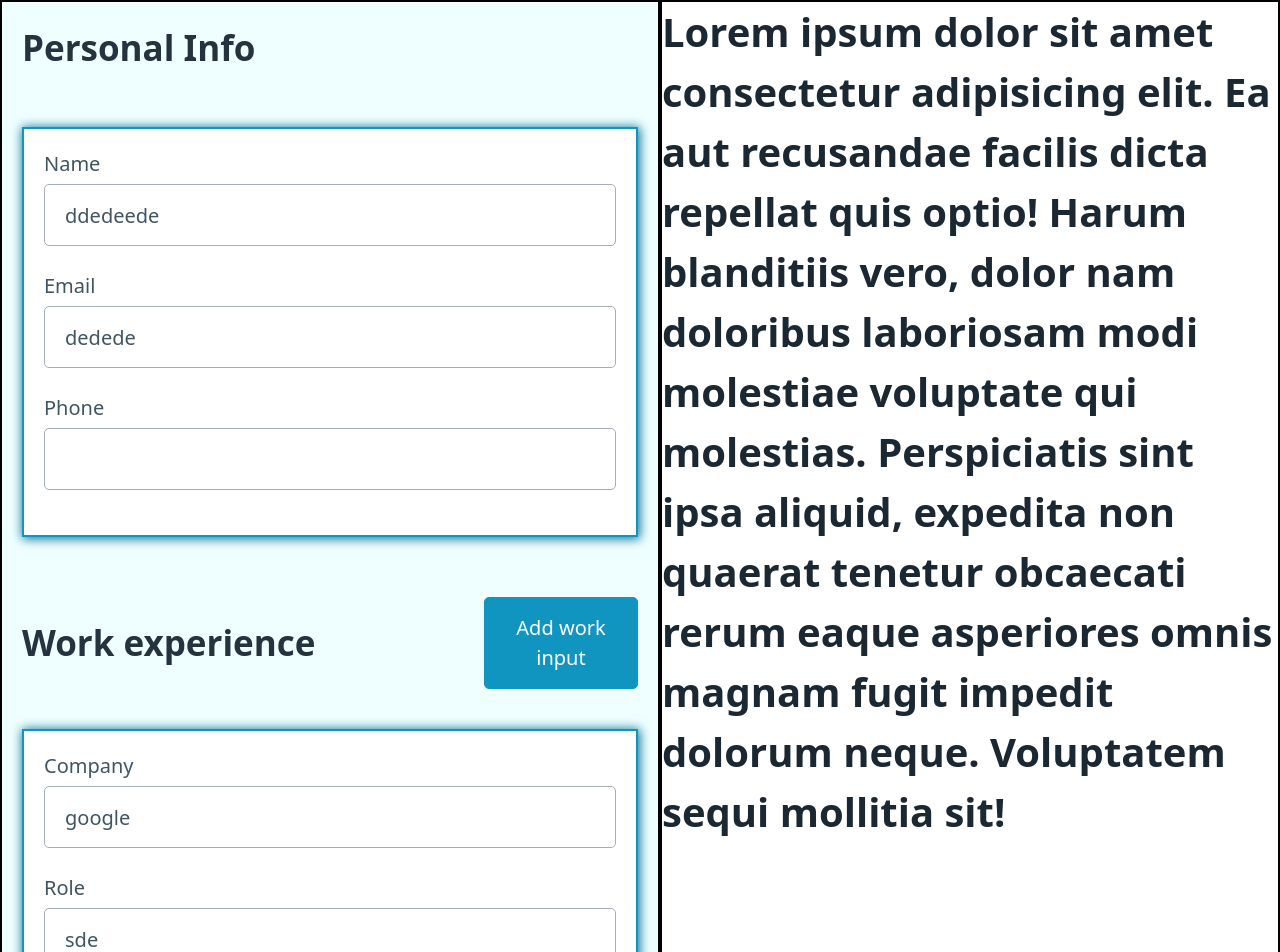
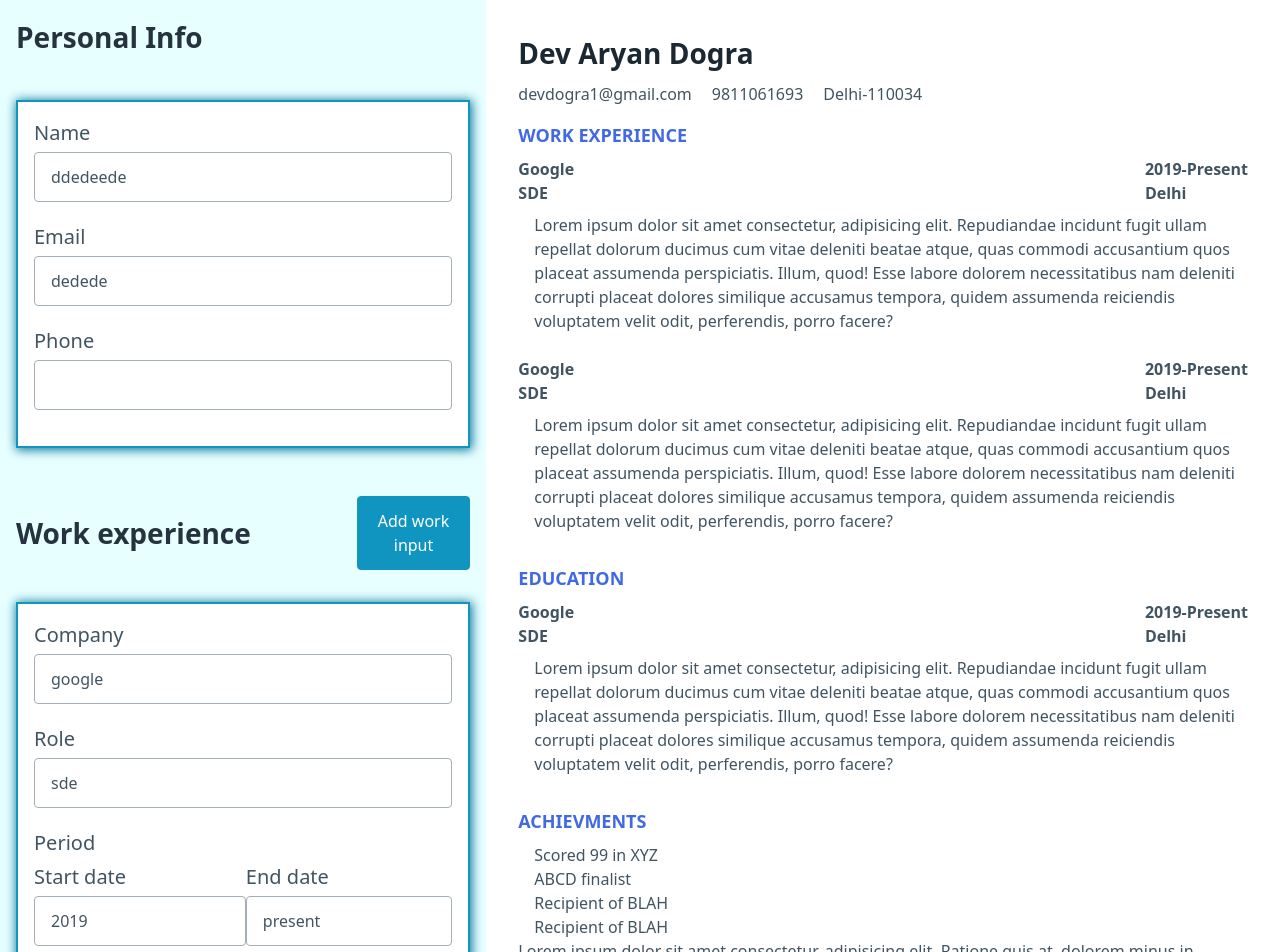
Before and after one commit to devDogra/CV-Generator-Website, a React (Vite) app: page / in a window 1280 px wide. Shown: the top 952 px of the page. Built offline with nearby package versions, Linux system fonts and the light colour scheme.

Commit message:
Finish resume styling

```diff
--- a/src/App.css
+++ b/src/App.css
@@ -1,21 +1,26 @@
+html {
+  background-color: aliceblue;
+  background-color: var(--main-bgc);
+}
+
+:root {
+  --main-bgc: rgba(224, 255, 255, 0.503);
+}
 .period-input {
   display: flex;
 }
 
 #root {
   display: flex;
-  outline: 3px solid red;
 }
 #root > * {
-  outline: 2px solid black;
-  border: 2px solid black;
   flex: 1;
 }
 .resume-container {
 }
 .resume-form {
   padding: 1rem;
-  background-color: rgba(224, 255, 255, 0.503);
+  background-color: var(--main-bgc);
 }
 .resume {
   position: sticky;
--- a/src/App.jsx
+++ b/src/App.jsx
@@ -1,5 +1,6 @@
 import React from "react"
 import "./App.css"
+import "./Resume.css"
 import { nanoid } from "nanoid"
 // todo:
 // make the add more exp and education btns work
@@ -308,14 +309,75 @@ class ResumeForm extends React.Component{
   }
 }
 
+
+/* -------------------------------------------------------------------------- */
+class ExperienceInfoCard extends React.Component{
+  render(){
+    return(
+      <div className="experience-info-card">
+        <header>
+          <div className="company-info">
+            <p className="company-name">Google</p>
+            <p className="company-role">SDE</p>
+          </div>
+          <div className="period-info">
+            <p className="period">2019-Present</p>
+            <p className="location">Delhi</p>
+          </div>
+        </header>
+        <p className="description">
+          Lorem ipsum dolor sit amet consectetur, adipisicing elit. Repudiandae incidunt fugit ullam repellat dolorum ducimus cum vitae deleniti beatae atque, quas commodi accusantium quos placeat assumenda perspiciatis. Illum, quod! Esse labore dolorem necessitatibus nam deleniti corrupti placeat dolores similique accusamus tempora, quidem assumenda reiciendis voluptatem velit odit, perferendis, porro facere?
+        </p>
+    </div>
+    );
+  }
+}
+
 class Resume extends React.Component{
 
   render(){
     return (
       <div className="resume-container">
         <div className="resume">
-          <h1>Lorem ipsum dolor sit amet consectetur adipisicing elit. Ea aut recusandae facilis dicta repellat quis optio! Harum blanditiis vero, dolor nam doloribus laboriosam modi molestiae voluptate qui molestias. Perspiciatis sint ipsa aliquid, expedita non quaerat tenetur obcaecati rerum eaque asperiores omnis magnam fugit impedit dolorum neque. Voluptatem sequi mollitia sit!
-          </h1>
+
+          <section className="personal-info-banner">
+            <h1>Dev Aryan Dogra</h1>
+            <div className="contact-info">
+              <p>devdogra1@gmail.com</p>
+              <p>9811061693</p>
+              <p>Delhi-110034</p>
+            </div>
+          </section>
+
+          <h2>Work experience</h2>
+          <section className="work-experiences">
+            <ExperienceInfoCard />
+            <ExperienceInfoCard />
+          </section>
+
+          <h2>Education</h2>
+          <section className="education">
+            <ExperienceInfoCard />
+          </section>
+
+          <h2>Achievments</h2>
+          <section className="achievments">
+            <ul>
+              <li>Scored 99 in XYZ</li>
+              <li>ABCD finalist</li>
+              <li>Recipient of BLAH</li>
+              <li>Recipient of BLAH</li>
+            </ul>
+          </section>
+
+          <p>Lorem ipsum dolor sit amet consectetur, adipisicing elit. Ratione quis at, dolorem minus in veniam exercitationem quas soluta error totam repellat nesciunt deleniti laborum animi obcaecati tempora voluptas! Labore ullam in, voluptatem dolor eum ipsam, est possimus deleniti eaque eos eligendi et ea, explicabo placeat. Vel nisi accusantium voluptatem soluta.
+
+            Lorem ipsum dolor sit amet consectetur adipisicing elit. Porro libero rerum fugit nesciunt explicabo, aut quisquam non ea corrupti quasi distinctio culpa fuga sunt sint assumenda eligendi aliquid voluptatum atque laborum quae officiis ad! Beatae at earum quam doloribus nihil quaerat voluptatem saepe iste autem. Eius animi dolore sit maiores.
+
+            Lorem ipsum dolor sit amet consectetur adipisicing elit. Consequatur a fugiat vero quos quaerat magni repellendus, iste voluptates. Sint corporis expedita modi! Repudiandae minima perferendis quibusdam cupiditate. Excepturi maxime deleniti laudantium repudiandae explicabo! Repellat non maxime necessitatibus, commodi nihil vel iusto voluptatibus alias tempore veritatis dolores placeat pariatur incidunt maiores facilis atque mollitia harum, consequatur autem officiis. Asperiores amet ullam odit obcaecati nihil laudantium fuga, iusto incidunt fugiat cumque officiis, quaerat voluptas ducimus. Atque, blanditiis tenetur. Aut vero tempore rerum nisi nobis maxime molestias exercitationem aperiam. Labore eum pariatur non ab voluptas, mollitia, sint, possimus nam modi voluptates consectetur neque.
+          </p>
+
+
         </div>
 
       </div>
--- /dev/null
+++ b/src/Resume.css
@@ -0,0 +1,51 @@
+:root {
+  font-size: 16px;
+}
+.contact-info {
+  display: flex;
+}
+.resume {
+  padding: 2rem;
+  overflow: hidden;
+  height: 297mm;
+  width: 210mm;
+  margin: 0 auto;
+  background-color: white;
+}
+.resume * {
+  padding: 0;
+  margin: 0;
+  font-size: 16px;
+  /* outline: 1px solid black; */
+}
+.contact-info > * {
+  margin-right: 1.25rem;
+  padding: 0.5rem 0rem;
+}
+.experience-info-card > header {
+  display: flex;
+  justify-content: space-between;
+}
+.experience-info-card > header p {
+  font-weight: bold;
+}
+.experience-info-card .description {
+  padding: 0.5rem 0 1.5rem 1rem;
+}
+
+.achievments > ul > li {
+  list-style-type: none;
+}
+.achievments > ul {
+  padding: 0 0 0 1rem;
+}
+
+.resume h1 {
+  font-size: 1.75rem;
+}
+.resume h2 {
+  font-size: 1.125rem;
+  text-transform: uppercase;
+  margin: 0.5rem 0;
+  color: royalblue;
+}
```
